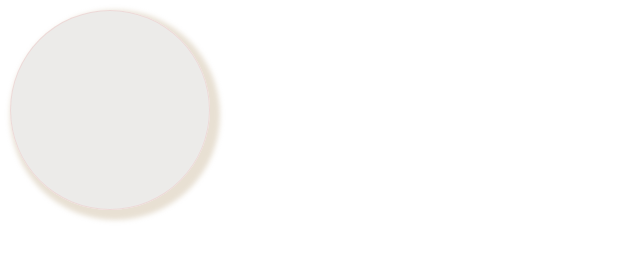
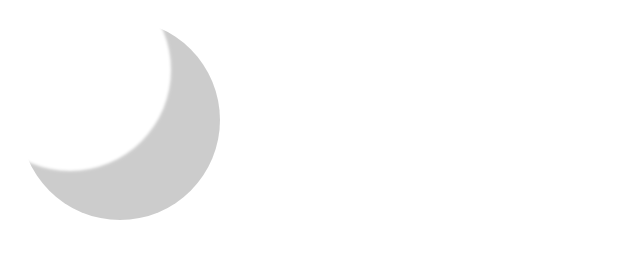
Before and after one commit to LamasDev32/Trilha-Desenvolvimento-Fullstack, a plain HTML site: page Aprofundando-CSS/sombra.html in a window 1280 px wide. Shown: the whole page, without its empty margins (0-640 px from the left). Drawn offline with Linux system fonts and the light colour scheme.

Commit message:
Criando uma lua

```diff
--- a/Aprofundando-CSS/sombra.css
+++ b/Aprofundando-CSS/sombra.css
@@ -16,11 +16,29 @@ body {
 
 
 div {
-    margin: 1rem;
+    margin: 2rem;
     width: 20rem;
     height: 20rem;
-    background-color: rgba(228, 227, 224, 0.696);
-    border: 1px solid rgba(239, 165, 165, 0.251);
+    background-color: rgba(255, 255, 255, 0.971);
     border-radius: 50%;
     box-shadow: 5px 5px 5px 5px rgba(222, 210, 190, 0.683);
+
+    /* Deslocamento horizontal, deslocamento vertical, cor */
+    box-shadow: 1rem 2rem rgba(0, 0, 0, 0.2);
+
+    /* Deslocamento horizontal, deslocamento vertical, raio de desfoque, cor */
+    box-shadow: 1rem 1rem 2rem rgba(0, 0, 0, 0.2);
+
+    /* Deslocamento horizontal, deslocamento vertical, raio de desfoque, raio de propagação, cor */
+    box-shadow: -5rem -5rem 0rem -2rem rgba(0, 0, 0, 0.2);
+
+    /* dentro/fora, Deslocamento horizontal, deslocamento vertical, raio de desfoque, raio de propagação, cor */
+    box-shadow: inset -5rem -5rem 0.3rem -0.1rem rgba(0, 0, 0, 0.2);
 }
+
+/*
+
+
+
+
+*/
```
